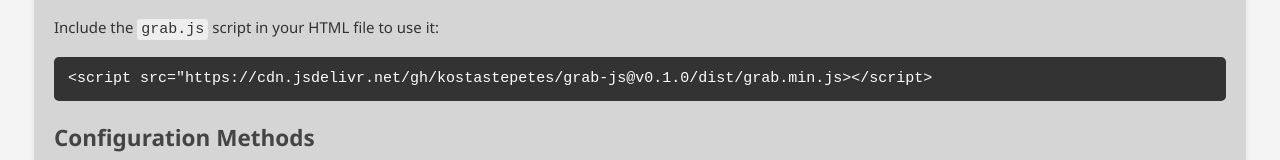
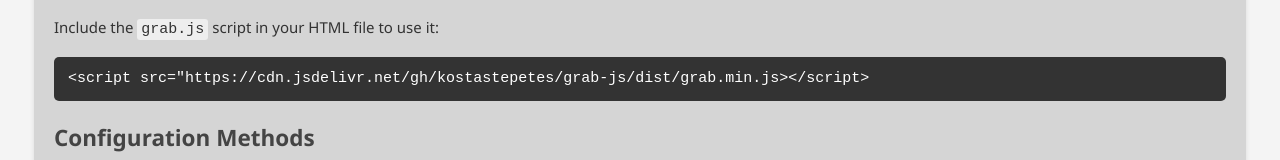
Before and after one commit to kostastepetes/grab-js, a website: page docs/index.html in a window 1280 px wide. Shown: the part 794-954 px from the top of the page. Drawn offline with Linux system fonts and the light colour scheme.

Commit message:
Update index.html

```diff
--- a/docs/index.html
+++ b/docs/index.html
@@ -86,7 +86,7 @@
 </ol>
 <h2 id="initialization">Initialization<a name="initialization"></a></h2>
 <p>Include the <code>grab.js</code> script in your HTML file to use it:</p>
-<pre><code class="lang-html"><span class="hljs-tag">&lt;<span class="hljs-name">script</span> <span class="hljs-attr">src</span>=<span class="hljs-string">"https://cdn.jsdelivr.net/gh/kostastepetes/grab-js@v0.1.0/dist/grab.min.js</span>&gt;</span><span class="undefined"></span><span class="hljs-tag">&lt;/<span class="hljs-name">script</span>&gt;</span>
+<pre><code class="lang-html"><span class="hljs-tag">&lt;<span class="hljs-name">script</span> <span class="hljs-attr">src</span>=<span class="hljs-string">"https://cdn.jsdelivr.net/gh/kostastepetes/grab-js/dist/grab.min.js</span>&gt;</span><span class="undefined"></span><span class="hljs-tag">&lt;/<span class="hljs-name">script</span>&gt;</span>
 </code></pre>
 <h2 id="configuration-methods">Configuration Methods<a name="configuration-methods"></a></h2>
 <h3 id="perform">perform(method, url, async)</h3>
```
